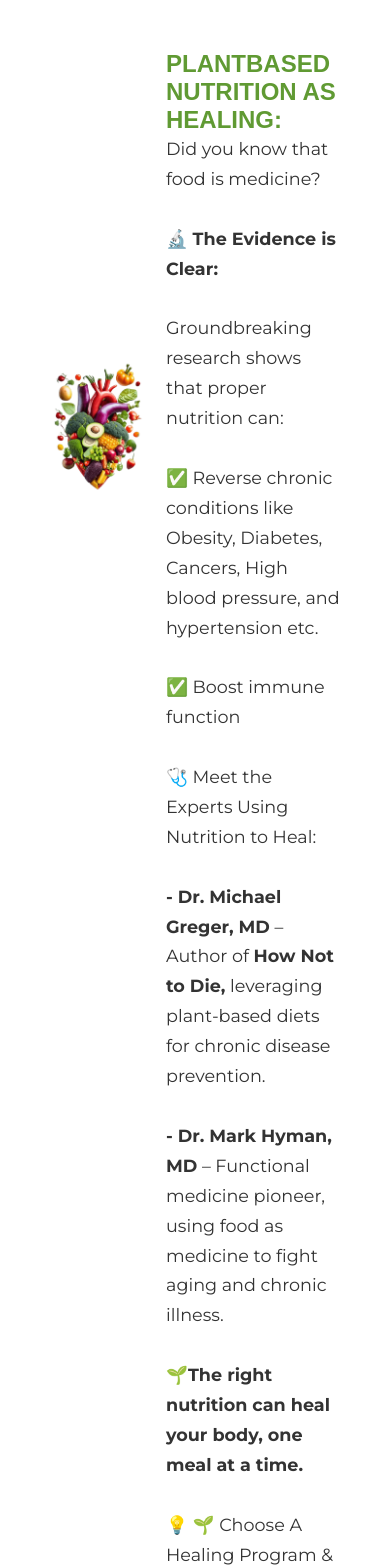
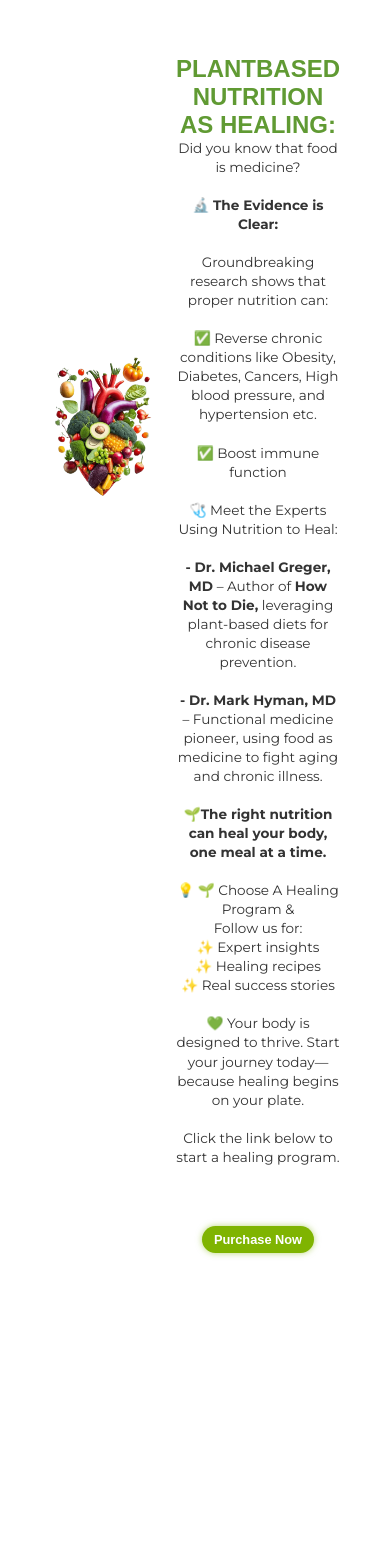
Before and after one commit to AntipasBen23/PlantBased4-Frontend, a React (Vite) app: page /second-section in a window 390 px wide. Shown: the top 1568 px of the page. After the commit the page ends 1273 px from the top, so only its background shows below. Built offline with nearby package versions, Linux system fonts and the light colour scheme.

Commit message:
layout adjust

```diff
--- a/src/mobile.css
+++ b/src/mobile.css
@@ -36,3 +36,50 @@
         font-size: 18px;
     }
 }
+
+@media (max-width: 450px) {
+    .secondSection {
+        flex-direction: column;
+        padding: 20px 10px;
+        height: auto;
+        margin: 40px auto;
+    }
+
+    .carouselContainer {
+        height: 220px;
+        margin-bottom: 1rem;
+    }
+
+    .imageSlider {
+        height: 100%;
+    }
+
+    .carouselImage {
+        height: 200px;
+        object-fit: cover;
+    }
+
+    .contentss {
+        text-align: center;
+        margin-top: 10px;
+    }
+
+    .contentss .parr {
+        font-size: 1.2rem;
+        margin-bottom: 15px;
+    }
+
+    .contentss p {
+        font-size: 0.85rem;
+        line-height: 1.4;
+        margin-left: 0; /* Center text */
+        margin-right: 0; /* Center text */
+    }
+
+    .S2Btn {
+        font-size: 0.8rem;
+        padding: 6px 12px;
+        margin: 20px auto;
+        display: block; /* Center button */
+    }
+}
```
